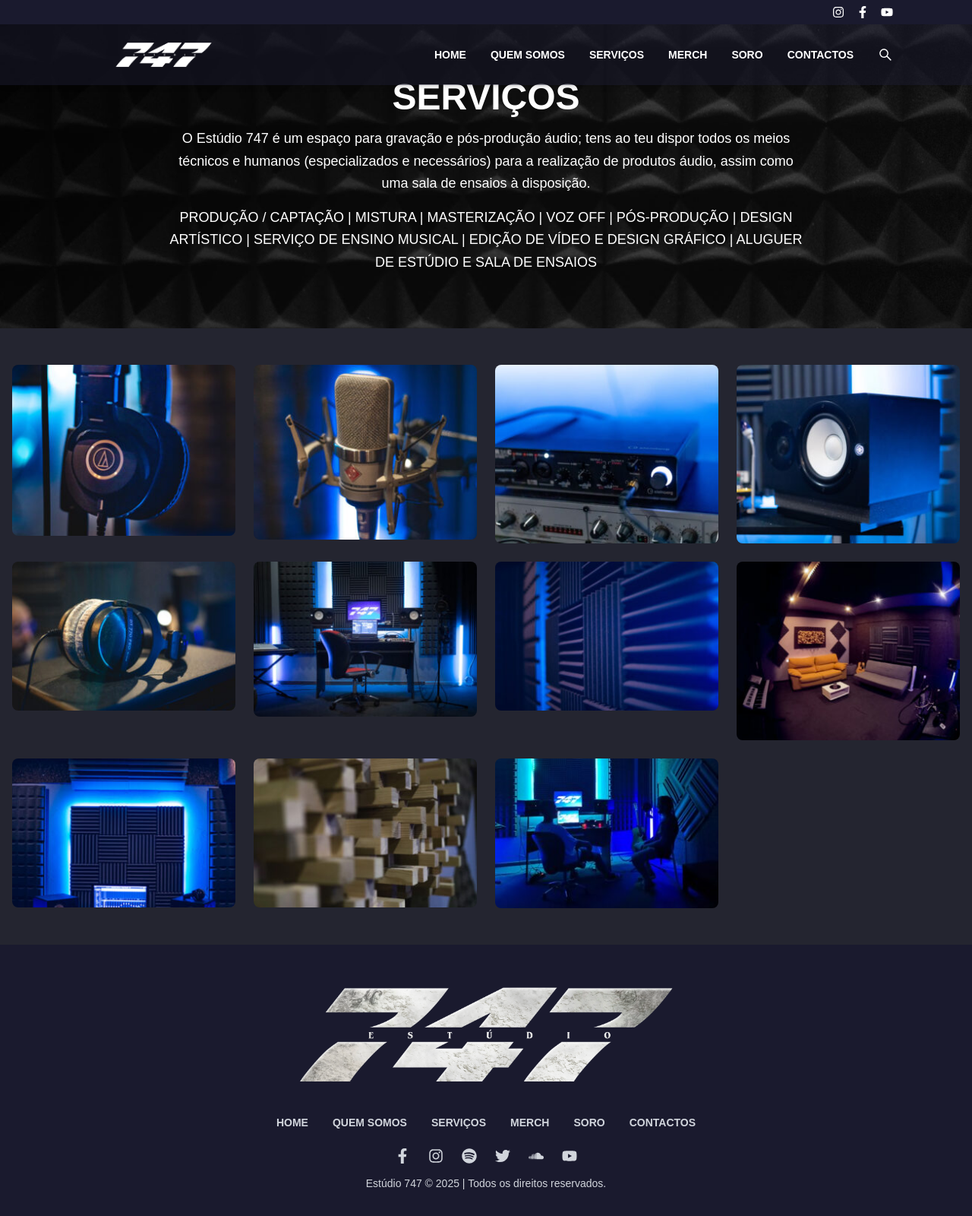
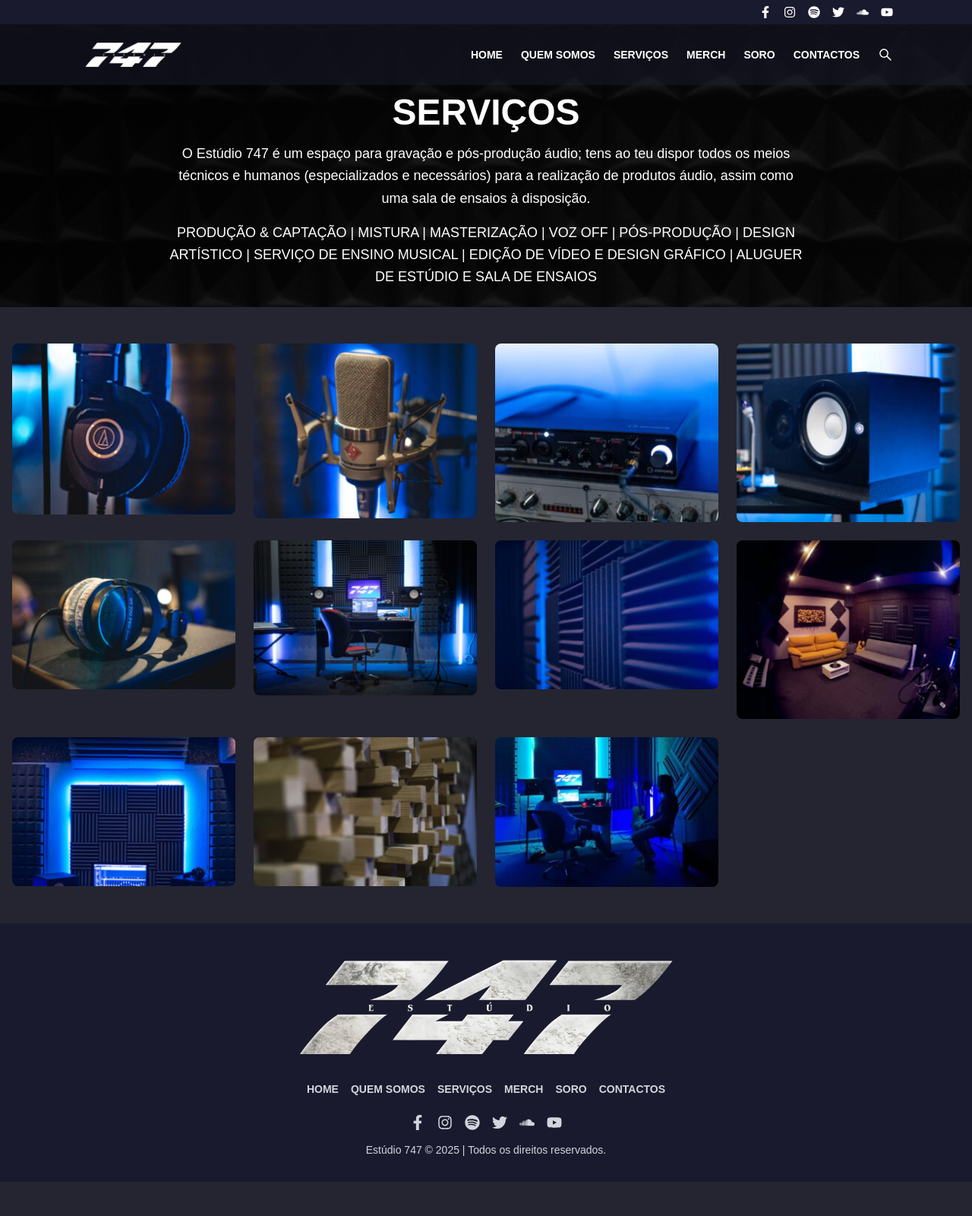
Before and after one commit to HPittz04/Estudio, a Next.js app: page /servicos in a window 1280 px wide. Shown: the top 1600 px of the page at 76% size. After the commit the page ends 1555 px from the top, so only its background shows below. Built offline with nearby package versions, Linux system fonts and the light colour scheme.

Commit message:
05 de abril

```diff
--- a/src/app/globals.css
+++ b/src/app/globals.css
@@ -24,3 +24,16 @@ body {
   background-color: #242530;
   font-family: "Montserrat", sans-serif;
 }
+
+@keyframes zoomIn {
+  from {
+    transform: scale(0.9);
+  }
+  to {
+    transform: scale(1);
+  }
+}
+
+.animate-zoomIn {
+  animation: zoomIn 0.3s ease-out;
+}
--- a/src/app/layout.tsx
+++ b/src/app/layout.tsx
@@ -6,10 +6,13 @@ import "./globals.css";
 export default function RootLayout({ children }: { children: React.ReactNode }) {
   return (
     <html lang="pt">
+      <head>
+        <meta name="viewport" content="width=device-width, initial-scale=1" />
+      </head>
       <body>
         <TopBar />
         <Navbar />
-        <main className="pt-[2rem]">
+        <main className="pt-0 sm:pt-[0rem]">
           {children}
         </main>
         <Footer />
--- a/src/app/page.tsx
+++ b/src/app/page.tsx
@@ -1,57 +1,86 @@
+"use client";
+import { useState } from "react";
 import Image from "next/image";
 
 export default function Home() {
+  // Array com as URLs das imagens
+  const images = ["/mic.jpg", "/mic2.jpg", "/interface.jpg", "/speaker.jpg"];
+  // Guarda o índice da imagem selecionada; null significa que nenhuma imagem está aberta no modal.
+  const [selectedImageIndex, setSelectedImageIndex] = useState<number | null>(null);
+
+  const openModal = (index: number) => {
+    setSelectedImageIndex(index);
+  };
+
+  const closeModal = () => {
+    setSelectedImageIndex(null);
+  };
+
+  const showPrev = (e: React.MouseEvent) => {
+    e.stopPropagation();
+    if (selectedImageIndex !== null) {
+      setSelectedImageIndex((prevIndex) => (prevIndex! - 1 + images.length) % images.length);
+    }
+  };
+
+  const showNext = (e: React.MouseEvent) => {
+    e.stopPropagation();
+    if (selectedImageIndex !== null) {
+      setSelectedImageIndex((prevIndex) => (prevIndex! + 1) % images.length);
+    }
+  };
+
   return (
     <main>
       {/* HERO SECTION */}
-      <section className="relative h-[60vh] flex items-center justify-center bg-cover bg-center text-white "
-        style={{ backgroundImage: "url('/fotocapa-web.jpg')" }}>
-        <div className="absolute inset-0 bg-black/50"></div> {/* Camada escura */}
+      <section
+        className="relative h-[60vh] flex items-center justify-center bg-cover bg-center text-white"
+        style={{ backgroundImage: "url('/fotocapa-web.jpg')" }}
+      >
+        <div className="absolute inset-0 bg-black/50"></div>
         <h1 className="relative text-5xl font-bold z-10">BEM VINDOS!</h1>
       </section>
 
       {/* SEÇÃO COM IMAGEM DE FUNDO */}
       <section
-  className="relative w-full min-h-screen bg-cover bg-center bg-no-repeat  pt-10 pb-10"
+        className="relative w-full min-h-screen bg-cover bg-center bg-no-repeat pt-10 pb-10"
         style={{ backgroundImage: "url('/fundo.jpg')" }}
       >
-
-
         <div className="relative z-10 text-white max-w-4xl mx-auto text-center">
-<h1 className="text-5xl font-bold mb-6"></h1>
-
           <p className="text-sm leading-relaxed tracking-wide text-white-300 uppercase">
             O ESTÚDIO 747 É UM ESPAÇO PARA GRAVAÇÃO E PÓS-PRODUÇÃO ÁUDIO; TEMOS AO TEU DISPOR
-            TODOS OS MEIOS TÉCNICOS E HUMANOS <span className="font-semibold text-white">(ESPECIALIZADOS E NECESSÁRIOS) </span>
+            TODOS OS MEIOS TÉCNICOS E HUMANOS <span className="font-semibold text-white">(ESPECIALIZADOS E NECESSÁRIOS)</span>
             PARA A REALIZAÇÃO DE PRODUTOS ÁUDIO, ASSIM COMO UMA SALA DE ENSAIOS À DISPOSIÇÃO.
           </p>
-
           <p className="mt-4 text-sm leading-relaxed tracking-wide text-white-300">
             O NOSSO PRINCIPAL OBJETIVO É FAZER MÚSICA E, SIMULTANEAMENTE,
             POSSIBILITAR A TODOS OS QUE PARTILHEM O MESMO <span className="italic">MOTTO</span>:
             A CONCRETIZAÇÃO DAS SUAS AMBIÇÕES.
           </p>
-
-        <p className="mt-4 text-sm leading-relaxed tracking-wide text-white-300 ">
-            ADAPTAMO-NOS À REALIDADE DE TODOS OS PROJETOS PELO QUE NÃO HESITES EM CONTACTAR-NOS.
+          <p className="mt-4 text-sm leading-relaxed tracking-wide text-white-300">
+            ADAPTAMO-NOS À REALIDADE DE TODOS OS PROJETOS, PELO QUE NÃO HESITES EM CONTACTAR-NOS.
             ESTAMOS AQUI PARA FAZER ACONTECER!
           </p>
+          {/* Galeria de Imagens */}
           <div className="mt-8 grid grid-cols-4 gap-4">
-      {/* Imagens */}
-      <img src="/mic.jpg" className="w-full h-auto rounded-lg shadow-lg" />
-      <img src="/headphones.jpg" className="w-full h-auto rounded-lg shadow-lg" />
-      <img src="/interface.jpg" className="w-full h-auto rounded-lg shadow-lg" />
-      <img src="/speaker.jpg" className="w-full h-auto rounded-lg shadow-lg" />
+            {images.map((src, index) => (
+              <img
+                key={src}
+                src={src}
+                alt={`Imagem ${index + 1}`}
+                className="w-full h-auto rounded-lg shadow-lg cursor-pointer"
+                onClick={() => openModal(index)}
+              />
+            ))}
           </div>
         </div>
 
         {/* WATCH - VÍDEO DO YOUTUBE */}
         <section className="text-white text-center py-12">
           <h2 className="text-4xl font-bold mb-6">WATCH</h2>
-        <div className="flex justify-center">
+          <div className="w-full max-w-4xl mx-auto aspect-video">
             <iframe
-            width="800"
-            height="450"
+              className="w-full h-full"
               src="https://www.youtube.com/embed/eAMHDVh7h5M?si=T8ZeCYix8DDDUh_P"
               title="YouTube video"
               frameBorder="0"
@@ -60,9 +89,44 @@ export default function Home() {
             ></iframe>
           </div>
         </section>
-
       </section>
 
+      {/* Modal para visualização das imagens */}
+      {selectedImageIndex !== null && (
+  <div
+    className="fixed inset-0 z-50 flex items-center justify-center bg-black bg-opacity-80"
+    onClick={closeModal}
+  >
+    <div className="relative animate-zoomIn">
+      <img
+        src={images[selectedImageIndex]}
+        alt={`Imagem ${selectedImageIndex + 1}`}
+        className="max-w-[90vw] max-h-[90vh] rounded shadow-lg"
+      />
+      {/* Botão de fechar */}
+      <button
+        className="absolute top-2 right-2 text-white text-2xl bg-black bg-opacity-50 rounded-full px-2"
+        onClick={(e) => { e.stopPropagation(); closeModal(); }}
+      >
+        &times;
+      </button>
+      {/* Botão de anterior */}
+      <button
+        className="absolute left-2 top-1/2 transform -translate-y-1/2 text-white text-3xl"
+        onClick={showPrev}
+      >
+        &#8249;
+      </button>
+      {/* Botão de próximo */}
+      <button
+        className="absolute right-2 top-1/2 transform -translate-y-1/2 text-white text-3xl"
+        onClick={showNext}
+      >
+        &#8250;
+      </button>
+    </div>
+  </div>
+)}
 
     </main>
   );
--- a/src/app/quemsomos/page.tsx
+++ b/src/app/quemsomos/page.tsx
@@ -1,25 +1,26 @@
 export default function QuemSomos() {
   return (
     <main
-      className="relative flex items-center justify-start h-[50vh] bg-cover bg-center text-white px-6"
+      className="relative flex items-center justify-start h-[50vh] sm:h-[60vh] bg-cover bg-center text-white px-4 sm:px-6"
       style={{ backgroundImage: "url('/quemsomos-fundo.jpg')" }}
     >
-      <div className="absolute inset-0 bg-black/50"></div> {/* Camada escura para contraste */}
+      <div className="absolute inset-0 bg-black/50"></div>
 
-      <div className="relative  w-full text-left pl-20">
-        <h1 className="text-5xl font-bold mb-6">QUEM SOMOS</h1>
-        <p className="leading-relaxed">
-        O ESTÚDIO 747 É UM ESPAÇO PARA GRAVAÇÃO E PÓS-PRODUÇÃO ÁUDIO; TEMOS AO TEU DISPOR TODOS OS
+      {/* Adiciona padding-top extra para mobile */}
+      <div className="relative w-full text-left pl-4 sm:pl-20 pt-10 sm:pt-0">
+        <h1 className="text-3xl sm:text-5xl font-bold mb-4 sm:mb-6">QUEM SOMOS</h1>
+        <p className="text-sm sm:text-base leading-relaxed">
+          O ESTÚDIO 747 É UM ESPAÇO PARA GRAVAÇÃO E PÓS-PRODUÇÃO ÁUDIO; TEMOS AO TEU DISPOR TODOS OS
           MEIOS TÉCNICOS E HUMANOS (ESPECIALIZADOS E NECESSÁRIOS) PARA A REALIZAÇÃO DE PRODUTOS ÁUDIO,
           ASSIM COMO UMA SALA DE ENSAIOS À DISPOSIÇÃO.
         </p>
-        <p className="mt-4 leading-relaxed">
-        O NOSSO PRINCIPAL OBJETIVO É FAZER MÚSICA E, SIMULTANEAMENTE, POSSIBILITAR A TODOS OS QUE
-        PARTILHEM O MESMO <i>MOTTO</i>: A CONCRETIZAÇÃO DAS SUAS AMBIÇÕES.
+        <p className="mt-2 sm:mt-4 text-sm sm:text-base leading-relaxed">
+          O NOSSO PRINCIPAL OBJETIVO É FAZER MÚSICA E, SIMULTANEAMENTE, POSSIBILITAR A TODOS OS QUE
+          PARTILHEM O MESMO <i>MOTTO</i>: A CONCRETIZAÇÃO DAS SUAS AMBIÇÕES.
         </p>
-        <p className="mt-4 leading-relaxed">
-        ADAPTAMO-NOS À REALIDADE DE TODOS OS PROJETOS, PELO QUE NÃO HESITES EM CONTACTAR-NOS.
-        ESTAMOS AQUI PARA FAZER ACONTECER!
+        <p className="mt-2 sm:mt-4 text-sm sm:text-base leading-relaxed">
+          ADAPTAMO-NOS À REALIDADE DE TODOS OS PROJETOS, PELO QUE NÃO HESITES EM CONTACTAR-NOS.
+          ESTAMOS AQUI PARA FAZER ACONTECER!
         </p>
       </div>
     </main>
--- a/src/app/servicos/page.tsx
+++ b/src/app/servicos/page.tsx
@@ -1,45 +1,126 @@
+"use client";
+import { useState } from "react";
 import Image from "next/image";
 
 export default function Servicos() {
+  // Array com os caminhos das imagens da galeria
+  const images = [
+    "/1.jpg",
+    "/2.jpg",
+    "/3.jpg",
+    "/4.jpg",
+    "/5.jpg",
+    "/6.jpg",
+    "/7.jpg",
+    "/8.jpg",
+    "/9.jpg",
+    "/10.jpg",
+    "/11.jpg",
+  ];
+
+  // Guarda o índice da imagem selecionada; null indica que o modal está fechado
+  const [selectedImageIndex, setSelectedImageIndex] = useState<number | null>(null);
+
+  // Abre o modal com a imagem clicada
+  const openModal = (index: number) => {
+    setSelectedImageIndex(index);
+  };
+
+  // Fecha o modal
+  const closeModal = () => {
+    setSelectedImageIndex(null);
+  };
+
+  // Função para mostrar a imagem anterior (com rotação)
+  const showPrev = (e: React.MouseEvent) => {
+    e.stopPropagation();
+    if (selectedImageIndex !== null) {
+      setSelectedImageIndex((prevIndex) => (prevIndex! - 1 + images.length) % images.length);
+    }
+  };
+
+  // Função para mostrar a próxima imagem (com rotação)
+  const showNext = (e: React.MouseEvent) => {
+    e.stopPropagation();
+    if (selectedImageIndex !== null) {
+      setSelectedImageIndex((prevIndex) => (prevIndex! + 1) % images.length);
+    }
+  };
+
   return (
     <main>
       {/* HERO SECTION (Imagem de Fundo + Título) */}
       <section
         className="relative w-full min-h-[50vh] bg-cover bg-center bg-no-repeat flex items-center justify-center text-white"
-        style={{ backgroundImage: "url('/fundo.jpg')" }} // Troca pelo nome correto da tua imagem
+        style={{ backgroundImage: "url('/fundo.jpg')" }}
       >
-
-
-        {/* Conteúdo */}
+        <div className="absolute inset-0 bg-black/50"></div>
         <div className="relative z-10 max-w-4xl text-center p-6">
-          <h1 className="text-5xl font-bold mb-4">SERVIÇOS</h1>
+          <h1 className="text-5xl font-bold mt-25 mb-4">SERVIÇOS</h1>
           <p className="text-lg leading-relaxed">
             O Estúdio 747 é um espaço para gravação e pós-produção áudio; tens ao teu dispor todos os meios técnicos
             e humanos (especializados e necessários) para a realização de produtos áudio, assim como uma sala de ensaios à disposição.
           </p>
           <p className="mt-4 text-lg leading-relaxed">
-            PRODUÇÃO / CAPTAÇÃO | MISTURA | MASTERIZAÇÃO | VOZ OFF | PÓS-PRODUÇÃO | DESIGN ARTÍSTICO | SERVIÇO DE ENSINO MUSICAL |
+            PRODUÇÃO & CAPTAÇÃO | MISTURA | MASTERIZAÇÃO | VOZ OFF | PÓS-PRODUÇÃO | DESIGN ARTÍSTICO | SERVIÇO DE ENSINO MUSICAL |
             EDIÇÃO DE VÍDEO E DESIGN GRÁFICO | ALUGUER DE ESTÚDIO E SALA DE ENSAIOS
           </p>
         </div>
       </section>
 
-      {/* GALERIA DE IMAGENS (opcional) */}
-      <section className=" text-white py-12">
+      {/* GALERIA DE IMAGENS */}
+      <section className="text-white py-12">
         <div className="max-w-7xl mx-auto grid grid-cols-2 md:grid-cols-4 gap-6 px-4">
-          <Image src="/1.jpg" alt="Microfone" width={300} height={200} className="rounded-lg object-cover" />
-          <Image src="/2.jpg" alt="Headphones" width={300} height={200} className="rounded-lg object-cover" />
-          <Image src="/3.jpg" alt="Interface" width={300} height={200} className="rounded-lg object-cover" />
-          <Image src="/4.jpg" alt="Colunas" width={300} height={200} className="rounded-lg object-cover" />
-          <Image src="/5.jpg" alt="Microfone" width={300} height={200} className="rounded-lg object-cover" />
-          <Image src="/6.jpg" alt="Headphones" width={300} height={200} className="rounded-lg object-cover" />
-          <Image src="/7.jpg" alt="Interface" width={300} height={200} className="rounded-lg object-cover" />
-          <Image src="/8.jpg" alt="Colunas" width={300} height={200} className="rounded-lg object-cover" />
-          <Image src="/9.jpg" alt="Headphones" width={300} height={200} className="rounded-lg object-cover" />
-          <Image src="/10.jpg" alt="Interface" width={300} height={200} className="rounded-lg object-cover" />
-          <Image src="/11.jpg" alt="Colunas" width={300} height={200} className="rounded-lg object-cover" />
+          {images.map((src, index) => (
+            <div key={src} className="cursor-pointer" onClick={() => openModal(index)}>
+              <Image
+                src={src}
+                alt={`Imagem ${index + 1}`}
+                width={300}
+                height={200}
+                className="rounded-lg object-cover"
+              />
+            </div>
+          ))}
         </div>
       </section>
+
+      {/* Modal para ampliar as imagens */}
+      {selectedImageIndex !== null && (
+        <div
+          className="fixed inset-0 z-50 flex items-center justify-center bg-black bg-opacity-80"
+          onClick={closeModal}
+        >
+          <div className="relative animate-zoomIn">
+            <img
+              src={images[selectedImageIndex]}
+              alt={`Imagem ${selectedImageIndex + 1}`}
+              className="max-w-[90vw] max-h-[90vh] rounded shadow-lg"
+            />
+            {/* Botão de fechar */}
+            <button
+              className="absolute top-2 right-2 text-white text-2xl bg-black bg-opacity-50 rounded-full px-2"
+              onClick={(e) => { e.stopPropagation(); closeModal(); }}
+            >
+              &times;
+            </button>
+            {/* Botão de imagem anterior */}
+            <button
+              className="absolute left-2 top-1/2 transform -translate-y-1/2 text-white text-3xl"
+              onClick={showPrev}
+            >
+              &#8249;
+            </button>
+            {/* Botão de próxima imagem */}
+            <button
+              className="absolute right-2 top-1/2 transform -translate-y-1/2 text-white text-3xl"
+              onClick={showNext}
+            >
+              &#8250;
+            </button>
+          </div>
+        </div>
+      )}
     </main>
   );
 }
--- a/src/components/Footer.tsx
+++ b/src/components/Footer.tsx
@@ -4,32 +4,56 @@ import { FaFacebookF, FaInstagram, FaSpotify, FaTwitter, FaSoundcloud, FaYoutube
 
 export default function Footer() {
   return (
-    <footer className="bg-[#1a1a2e] text-gray-300 text-center py-10">
+    <footer className="bg-[#1a1a2e] text-gray-300 text-center py-8 px-4 sm:px-10">
       {/* Logotipo grande */}
-      <div className="flex justify-center">
+      <div className="flex justify-center mb-4">
         <Image src="/747.png" alt="Estúdio 747" width={300} height={150} className="w-auto h-40" />
       </div>
 
       {/* Links de navegação */}
-      <nav className="mt-6">
-        <ul className="flex justify-center space-x-8 text-sm font-semibold">
-          <li><Link href="/" className="hover:text-white">HOME</Link></li>
-          <li><Link href="/quemsomos" className="hover:text-white">QUEM SOMOS</Link></li>
-          <li><Link href="/servicos" className="hover:text-white">SERVIÇOS</Link></li>
-          <li><Link href="/merch" className="hover:text-white">MERCH</Link></li>
-          <li><Link href="/soro" className="hover:text-white">SORO</Link></li>
-          <li><Link href="/contactos" className="hover:text-white">CONTACTOS</Link></li>
+      <nav className="mt-4">
+        <ul className="flex flex-wrap justify-center gap-4 text-sm font-semibold">
+          <li>
+            <Link href="/" className="hover:text-white">HOME</Link>
+          </li>
+          <li>
+            <Link href="/quemsomos" className="hover:text-white">QUEM SOMOS</Link>
+          </li>
+          <li>
+            <Link href="/servicos" className="hover:text-white">SERVIÇOS</Link>
+          </li>
+          <li>
+            <Link href="/merch" className="hover:text-white">MERCH</Link>
+          </li>
+          <li>
+            <Link href="/soro" className="hover:text-white">SORO</Link>
+          </li>
+          <li>
+            <Link href="/contactos" className="hover:text-white">CONTACTOS</Link>
+          </li>
         </ul>
       </nav>
 
       {/* Redes sociais */}
-      <div className="flex justify-center space-x-6 mt-6 text-xl">
-        <Link href="#" className="hover:text-white"><FaFacebookF /></Link>
-        <Link href="#" className="hover:text-white"><FaInstagram /></Link>
-        <Link href="#" className="hover:text-white"><FaSpotify /></Link>
-        <Link href="#" className="hover:text-white"><FaTwitter /></Link>
-        <Link href="#" className="hover:text-white"><FaSoundcloud /></Link>
-        <Link href="#" className="hover:text-white"><FaYoutube /></Link>
+      <div className="flex flex-wrap justify-center gap-4 mt-6 text-xl">
+        <Link href="https://www.facebook.com/profile.php?id=100077292452905" className="hover:text-white">
+          <FaFacebookF />
+        </Link>
+        <Link href="https://www.instagram.com/estudio.747/" className="hover:text-white">
+          <FaInstagram />
+        </Link>
+        <Link href="https://open.spotify.com/intl-pt/artist/5CbzHDeokBLcwzUSyoa140?si=ky9Ri4fmRzWeWks4ZLV4Zw" className="hover:text-white">
+          <FaSpotify />
+        </Link>
+        <Link href="https://x.com/micshyne" className="hover:text-white">
+          <FaTwitter />
+        </Link>
+        <Link href="https://soundcloud.com/micshyne-music" className="hover:text-white">
+          <FaSoundcloud />
+        </Link>
+        <Link href="https://www.youtube.com/@MICSHYNE" className="hover:text-white">
+          <FaYoutube />
+        </Link>
       </div>
 
       {/* Texto de copyright */}
--- a/src/components/Navbar.tsx
+++ b/src/components/Navbar.tsx
@@ -3,9 +3,11 @@ import { useState, useEffect } from "react";
 import Link from "next/link";
 import Image from "next/image";
 import { AiOutlineSearch } from "react-icons/ai";
+import { FaBars, FaTimes } from "react-icons/fa";
 
 export default function Navbar() {
   const [scrollY, setScrollY] = useState(0);
+  const [isOpen, setIsOpen] = useState(false);
 
   useEffect(() => {
     const handleScroll = () => setScrollY(window.scrollY);
@@ -13,25 +15,22 @@ export default function Navbar() {
     return () => window.removeEventListener("scroll", handleScroll);
   }, []);
 
-  // Até 150px, a navbar fica a 2rem (top-8). Depois, se posiciona no topo.
   const threshold = 30;
   const navbarTop = scrollY < threshold ? "2rem" : "0rem";
-
-  // Fundo: de opacidade 0.5 a 1 conforme scroll.
   const bgOpacity = scrollY < threshold ? 0.5 + (scrollY / threshold) * 0.5 : 1;
   const bgColor = `rgba(26,26,46,${bgOpacity})`;
+  const paddingClass = scrollY < threshold ? "py-4" : "py-2";
 
-  // Padding: transição de py-4 para py-2.
-  const paddingClass = scrollY < threshold ? "py-4" : "py-2";
+  const toggleMenu = () => setIsOpen(!isOpen);
 
   return (
     <nav
       style={{ top: navbarTop, backgroundColor: bgColor }}
       className={`fixed left-0 w-full z-40 shadow-md transition-all duration-300 ${paddingClass}`}
     >
-      <div className="max-w-6xl mx-auto flex justify-between items-center px-10 text-white">
+      <div className="max-w-6xl mx-auto px-4 sm:px-10 flex justify-between items-center text-white">
         {/* Logotipo */}
-        <Link href="/" className="ml-10">
+        <Link href="/" className="flex items-center">
           <Image
             src="/logo-747.png"
             alt="Estúdio 747"
@@ -41,8 +40,8 @@ export default function Navbar() {
           />
         </Link>
 
-        {/* Menu de Navegação */}
-        <div className="flex space-x-8 text-sm font-semibold">
+        {/* Menu Desktop */}
+        <div className="hidden md:flex space-x-6 text-sm font-semibold">
           <Link href="/" className="hover:text-gray-300">HOME</Link>
           <Link href="/quemsomos" className="hover:text-gray-300">QUEM SOMOS</Link>
           <Link href="/servicos" className="hover:text-gray-300">SERVIÇOS</Link>
@@ -50,10 +49,43 @@ export default function Navbar() {
           <Link href="/soro" className="hover:text-gray-300">SORO</Link>
           <Link href="/contactos" className="hover:text-gray-300">CONTACTOS</Link>
           <button className="hover:text-gray-300">
-  <AiOutlineSearch size={20} />
-</button>
+            <AiOutlineSearch size={20} />
+          </button>
+        </div>
+
+        {/* Botão Mobile */}
+        <div className="md:hidden">
+          <button onClick={toggleMenu} className="hover:text-white-300">
+            {isOpen ? <FaTimes size={20} /> : <FaBars size={20} />}
+          </button>
         </div>
       </div>
+
+      {/* Menu Mobile */}
+      {isOpen && (
+  <div className="md:hidden bg-[rgba(26,26,46,0.9)]">
+    <ul className="flex flex-col space-y-4 p-4 text-center text-sm font-semibold text-white">
+      <li>
+        <Link onClick={toggleMenu} href="/" className="hover:text-gray-300">HOME</Link>
+      </li>
+      <li>
+        <Link onClick={toggleMenu} href="/quemsomos" className="hover:text-gray-300">QUEM SOMOS</Link>
+      </li>
+      <li>
+        <Link onClick={toggleMenu} href="/servicos" className="hover:text-gray-300">SERVIÇOS</Link>
+      </li>
+      <li>
+        <Link onClick={toggleMenu} href="/merch" className="hover:text-gray-300">MERCH</Link>
+      </li>
+      <li>
+        <Link onClick={toggleMenu} href="/soro" className="hover:text-gray-300">SORO</Link>
+      </li>
+      <li>
+        <Link onClick={toggleMenu} href="/contactos" className="hover:text-gray-300">CONTACTOS</Link>
+      </li>
+    </ul>
+  </div>
+)}
     </nav>
   );
 }
--- a/src/components/TopBar.tsx
+++ b/src/components/TopBar.tsx
@@ -1,7 +1,7 @@
 "use client";
 import { useState, useEffect } from "react";
 import Link from "next/link";
-import { FaInstagram, FaFacebookF, FaYoutube } from "react-icons/fa";
+import { FaInstagram, FaFacebookF, FaYoutube, FaSpotify, FaSoundcloud, FaTwitter } from "react-icons/fa";
 
 export default function TopBar() {
   const [scrollY, setScrollY] = useState(0);
@@ -12,7 +12,6 @@ export default function TopBar() {
     return () => window.removeEventListener("scroll", handleScroll);
   }, []);
 
-  // Thresholds ajustados: começa a desaparecer a partir de 20px e some completamente aos 40px
   const thresholdStart = 20;
   const thresholdEnd = 40;
   let topBarOpacity = 1;
@@ -29,14 +28,23 @@ export default function TopBar() {
       style={{ opacity: topBarOpacity }}
       className="fixed top-0 left-0 w-full h-8 z-50 bg-[#1a1a2e] text-white transition-all duration-300"
     >
-      <div className="max-w-6xl mx-auto px-10 h-full flex justify-end items-center">
-        <Link href="#" className="ml-4 hover:text-gray-300">
+      <div className="max-w-6xl mx-auto px-4 sm:px-10 h-full flex justify-end items-center">
+      <Link href="https://www.facebook.com/profile.php?id=100077292452905" className="ml-4 hover:text-gray-300">
+          <FaFacebookF />
+        </Link>
+        <Link href="https://www.instagram.com/estudio.747/" className="ml-4 hover:text-gray-300">
           <FaInstagram />
         </Link>
-        <Link href="#" className="ml-4 hover:text-gray-300">
-          <FaFacebookF />
+        <Link href="https://open.spotify.com/intl-pt/artist/5CbzHDeokBLcwzUSyoa140?si=ky9Ri4fmRzWeWks4ZLV4Zw" className="ml-4 hover:text-gray-300">
+          <FaSpotify />
         </Link>
-        <Link href="#" className="ml-4 hover:text-gray-300">
+        <Link href="https://x.com/micshyne" className="ml-4 hover:text-gray-300">
+          <FaTwitter />
+        </Link>
+        <Link href="https://soundcloud.com/micshyne-music" className="ml-4 hover:text-gray-300">
+          <FaSoundcloud />
+        </Link>
+        <Link href="https://www.youtube.com/@MICSHYNE" className="ml-4 hover:text-gray-300">
           <FaYoutube />
         </Link>
       </div>
```
Also changed, not shown: public/mic2.jpg (added). Lines whose indentation alone changed are shown as unchanged.
